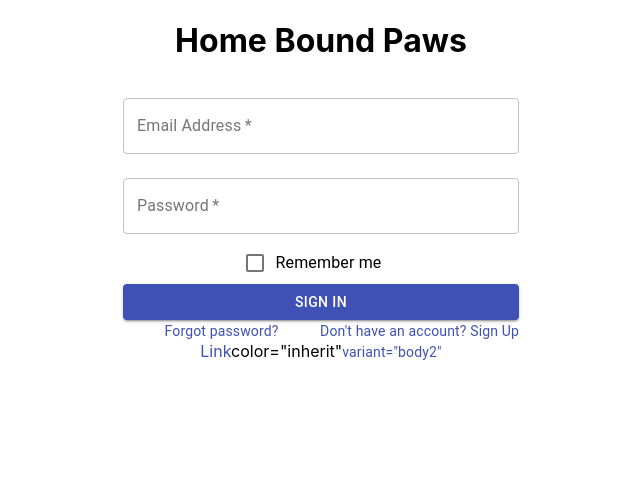
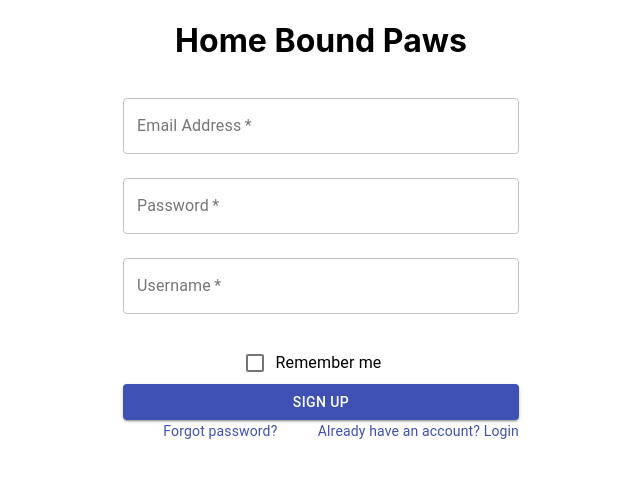
Before and after one commit to Erika-tech257/paw-app, a React (Create React App) app: page / in a window 1280 px wide. Both pictures are taken after a click on the link "Don't have an account? Sign Up". Shown: the top 478 px of the page, without its empty margins (319-959 px from the left). Built offline with nearby package versions, Linux system fonts and the light colour scheme.

Commit message:
login/signup wprking and logout button created on navbar

```diff
--- a/src/App.tsx
+++ b/src/App.tsx
@@ -12,13 +12,17 @@ interface AppProps {
 
 interface AppState {
 
+
 }
 class App extends React.Component<AppProps, AppState>{
 
   constructor(props: AppProps) {
     super(props);
 
-    this.state = {SessionToken: null}
+    this.state = {
+      SessionToken: null,
+      CurrentUser : null
+    }
   }
 
   // ****Error will occur if empty array is not implemented and application won't start will exceed maximum limit/took screenshot*****
@@ -30,15 +34,23 @@ class App extends React.Component<AppProps, AppState>{
       }
     } //[] empty array should be there to allow code to run continuously....
 
-
+    componentDidMount() {
+      const currentID = localStorage.getItem('userID');
+      if(currentID){
+      this.setState({CurrentUser:currentID});
+    }
+    }
     // User stays logged in if page refeshes or leaves page
       updateToken = (newToken:string) => {
       this.setState({SessionToken:newToken});
       localStorage.setItem('token', newToken);
+      // localStorage.setItem(('userID', userID));
       }
 
+      // We are resetting the state of our sessionToken to an empty string, and then we are also clearing our token from our local storage. This will determine if a user is logged in, based on whether or not sessionToken exists in their local storage.
       clearToken = () => {
       this.setState({SessionToken:undefined})
+      this.setState({CurrentUser:undefined})
       localStorage.clear()
     }
 
@@ -46,7 +58,9 @@ class App extends React.Component<AppProps, AppState>{
     return (
       <div className = "App">
      <Sign updateToken={this.updateToken} />
-     <Navbar />
+     {/* <Navbar clearToken = {this.clearToken}  /> */}
+
+
       </div>
 
 
--- /dev/null
+++ b/src/components/Logout.tsx
@@ -0,0 +1,49 @@
+import React, { Component } from 'react'
+import Button from '@material-ui/core/Button';
+
+
+// interface OutProps {
+//     clearToken: () => void
+//   }
+
+  type OutState = {
+    logout: boolean;
+
+}
+
+class Logout extends Component<{},OutState> {
+    constructor(props:any){
+        super(props)
+
+        this.state = {
+            logout: true
+
+        }
+
+        //     handleSubmit(e:any) {
+        //     e.preventDefault();
+        //     this.props.clearToken()
+
+        // }
+
+}
+    render() {
+        return (
+            <div className="mainDiv">
+             <Button
+          type="submit"
+        //   onClick={this.handleSubmit}
+
+          variant="contained"
+          color="primary"
+          className="{classes.submit}"
+        >
+          {this.state.logout}  Logout
+          </Button>
+
+            </div>
+        )
+    }
+}
+
+export default Logout;
--- a/src/components/Navbar.tsx
+++ b/src/components/Navbar.tsx
@@ -1,6 +1,11 @@
 import { Component } from 'react'
 import Link from '@material-ui/core/Link';
 // import Typography from '@material-ui/core/Typography';
+import Logout from './Logout'
+
+interface NavProps {
+  clearToken: () => void
+}
 
 type NavbarComp = {
     Home: string;
@@ -10,7 +15,7 @@ type NavbarComp = {
 }
 const preventDefault = (event: React.SyntheticEvent) => event.preventDefault();
 
- class Navbar extends Component<{},NavbarComp>{
+ class Navbar extends Component<NavProps,NavbarComp>{
 
 
 
@@ -19,14 +24,22 @@ const preventDefault = (event: React.SyntheticEvent) => event.preventDefault();
         return (
           <nav>
     <Link href="#" onClick={preventDefault}>
-        Link
+        Home
       </Link>
-      <Link href="#" onClick={preventDefault} color="inherit">
-        {'color="inherit"'}
+      <Link href="#" onClick={preventDefault} variant="body2" >
+        {/* {'color="inherit"'} */}
+        About
       </Link>
       <Link href="#" onClick={preventDefault} variant="body2">
-        {'variant="body2"'}
+        {/* {'variant="body2"'} */}
+        Posts
       </Link>
+      <Link href="#" onClick={preventDefault} variant="body2">
+        {/* {'variant="body2"'} */}
+        Contact
+      </Link>
+      <Logout  />
+
           </nav>
         )
     }
--- a/src/components/Sign.tsx
+++ b/src/components/Sign.tsx
@@ -44,7 +44,7 @@ class Sign extends React.Component<AcceptProps, SignState>{
   }
 
   loginToggle = () => {
-    this.setState({ login: true })
+    this.setState({ login:false })
   }
 
 
@@ -64,10 +64,14 @@ class Sign extends React.Component<AcceptProps, SignState>{
     handleSubmit(e: any) {
     e.preventDefault();
 
+    let login = "string"
 
+    // Sing up not working 500 error internal server, but login works
+    let serverLink = 'http://localhost:5000'
 
-    // const url = http://localhost:5000/user/${login ? 'login' : 'signup'}`
-    const url = ('http://localhost:5000/user/login')
+    const url = `${serverLink}/user/${this.state.login ? 'login': 'signup'}`
+
+    // const url = ('http://localhost:5000/user/login')
     let reqBody={
         user:{
           username: this.state.username,
@@ -85,41 +89,40 @@ class Sign extends React.Component<AcceptProps, SignState>{
       .then(r => r.json())
       .then(rObj => this.props.updateToken(rObj.sessionToken));
   }
-  // SignupForm = () => {
-  //   if (this.state.login) {
-  //     return null
-  //   } else {
-  //     return (
-  //       <div>
-  //         <TextField
-  //           variant="outlined"
-  //           margin="normal"
-  //           required
-  //           fullWidth
-  //           name="username"
-  //           label="Username"
-  //           type="username"
-  //           id="username"
-  //           autoComplete="username"
-  //           value={this.state.username}
-  //           onChange={(e) => {
-  //             this.setState({
-  //               username: e.target.value
-  //             })
-  //             console.log(this.state.username)
-  //           }}
-  //         />
-  //       </div>
-  //     )
-  //   }
-  // }
+  SignupForm = () => {
+    if (this.state.login) {
+      return null
+    } else {
+      return (
+        <div>
+          <TextField
+            variant="outlined"
+            margin="normal"
+            required
+            fullWidth
+            name="username"
+            label="Username"
+            type="username"
+            id="username"
+            autoComplete="username"
+            value={this.state.username}
+            onChange={(e) => {
+              this.setState({
+                username: e.target.value
+              })
+              console.log(this.state.username)
+            }}
+          />
+        </div>
+      )
+    }
+  }
 
   render() {
     return (
 
       <Container component="main" maxWidth="xs">
         <h1>Home Bound Paws</h1>
-
         <TextField
           variant="outlined"
           margin="normal"
@@ -156,7 +159,7 @@ class Sign extends React.Component<AcceptProps, SignState>{
             console.log(this.state.password)
           }}
         />
-
+        {this.SignupForm()}
 
         <br />
         <FormControlLabel
@@ -171,7 +174,7 @@ class Sign extends React.Component<AcceptProps, SignState>{
           color="primary"
           className="{classes.submit}"
         >
-          Sign In
+          {this.state.login ? "Sign In" : "Sign Up"}
           </Button>
         <Grid container>
           <Grid item xs>
@@ -182,8 +185,7 @@ class Sign extends React.Component<AcceptProps, SignState>{
           <Grid item>
             <Link href="#" variant="body2" onClick=
               {this.loginToggle}>
-              {/* Put toggle button on link to switch to sign up and use ternary  */}
-              {this.state.login ? "Don't have an account? Sign Up" : ""}
+              {this.state.login ? "Don't have an account? Sign Up" : "Already have an account? Login"}
             </Link>
           </Grid>
         </Grid>
```
Also changed, not shown: 2 other files (tests, documents, lock files or other folders).
